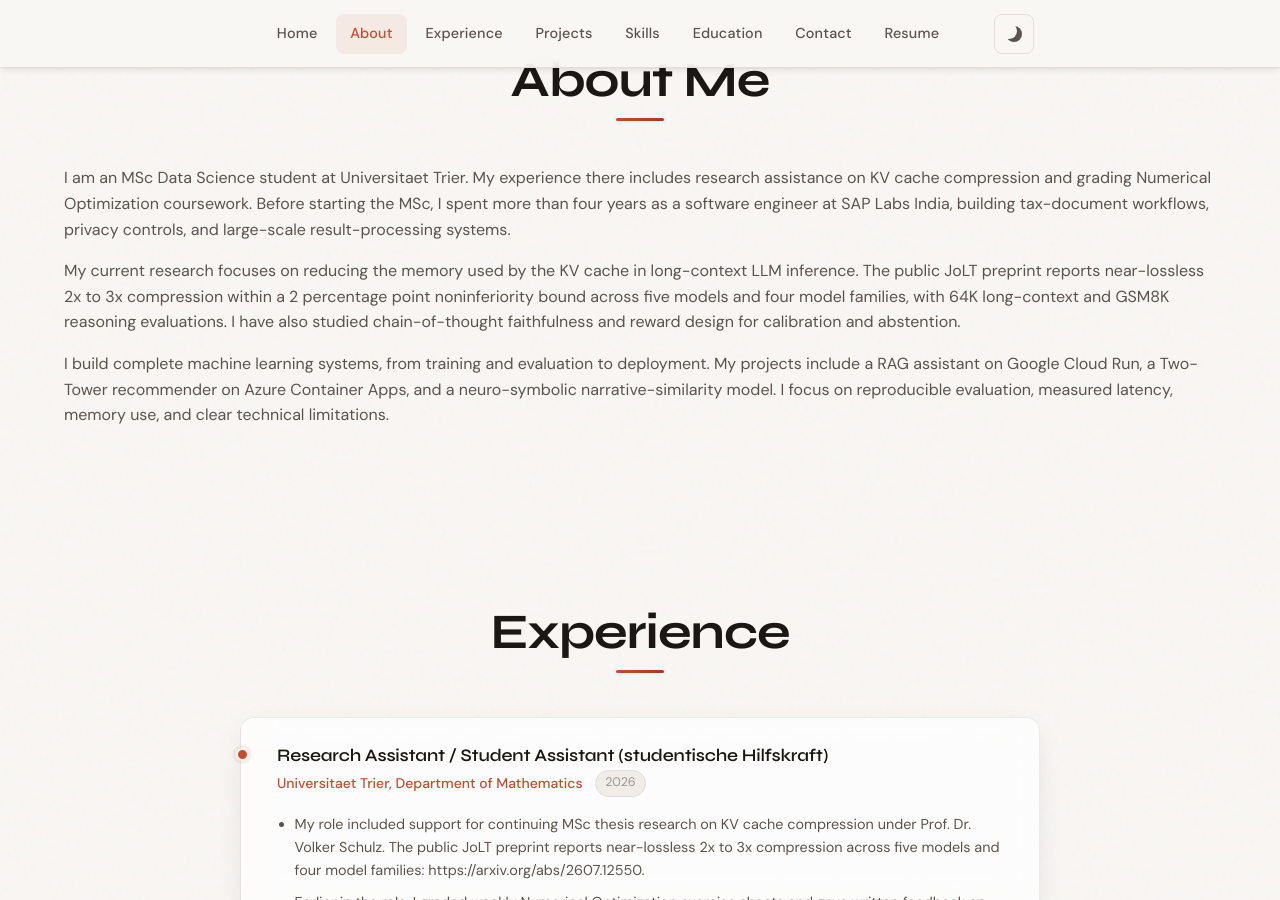
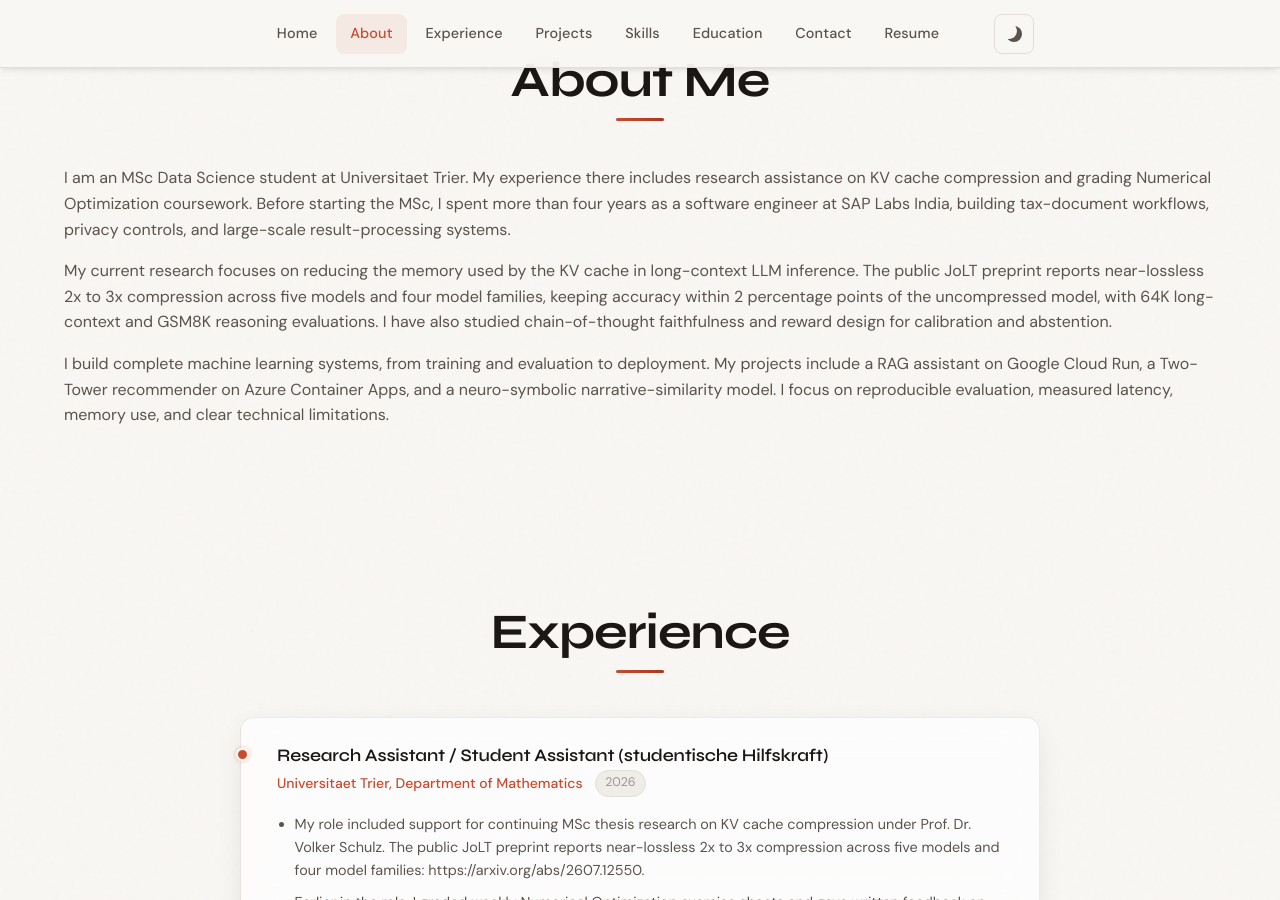
Before and after one commit to rahulk98/rahulk98.github.io, a Jekyll site: the page index.html, which Jekyll copies as it is, in a window 1280 px wide and 900 px high, scrolled down 978 px. Built offline with Jekyll 4.4.1, drawn with Linux system fonts in a browser that asks for light colours; some of the changed text lies outside the part shown.

Commit message:
Reword noninferiority bound phrasing to plain English site-wide
Claude-Session: https://claude.ai/code/session_01FWSsySU6T9Es7R5wqi6Qfx

```diff
--- a/assets/data/education.json
+++ b/assets/data/education.json
@@ -12,7 +12,7 @@
             "thesis": {
                 "title": "Low-Rank Tensor Decomposition for Key-Value Cache Compression in Large Language Models",
                 "status": "In progress",
-                "summary": "In my thesis, I am developing JoLT, which combines partial Tucker decomposition with a rotated low-bit residual. The public preprint reports near-lossless 2x to 3x compression within a 2 percentage point noninferiority bound across five models and four model families: https://arxiv.org/abs/2607.12550."
+                "summary": "In my thesis, I am developing JoLT, which combines partial Tucker decomposition with a rotated low-bit residual. The public preprint reports near-lossless 2x to 3x compression, with accuracy staying within 2 percentage points of the uncompressed model, across five models and four model families: https://arxiv.org/abs/2607.12550."
             },
             "coursework": [
                 { "course": "Elements of Mathematics", "code": "MA4DSC1001", "grade": "3.0", "credits": "10.0" },
--- a/assets/data/personal.json
+++ b/assets/data/personal.json
@@ -8,7 +8,7 @@
     "bio": {
         "paragraphs": [
             "I am an MSc Data Science student at Universitaet Trier. My experience there includes research assistance on KV cache compression and grading Numerical Optimization coursework. Before starting the MSc, I spent more than four years as a software engineer at SAP Labs India, building tax-document workflows, privacy controls, and large-scale result-processing systems.",
-            "My current research focuses on reducing the memory used by the KV cache in long-context LLM inference. The public JoLT preprint reports near-lossless 2x to 3x compression within a 2 percentage point noninferiority bound across five models and four model families, with 64K long-context and GSM8K reasoning evaluations. I have also studied chain-of-thought faithfulness and reward design for calibration and abstention.",
+            "My current research focuses on reducing the memory used by the KV cache in long-context LLM inference. The public JoLT preprint reports near-lossless 2x to 3x compression across five models and four model families, keeping accuracy within 2 percentage points of the uncompressed model, with 64K long-context and GSM8K reasoning evaluations. I have also studied chain-of-thought faithfulness and reward design for calibration and abstention.",
             "I build complete machine learning systems, from training and evaluation to deployment. My projects include a RAG assistant on Google Cloud Run, a Two-Tower recommender on Azure Container Apps, and a neuro-symbolic narrative-similarity model. I focus on reproducible evaluation, measured latency, memory use, and clear technical limitations."
         ]
     },
--- a/assets/data/projects.json
+++ b/assets/data/projects.json
@@ -8,7 +8,7 @@
     "category": "LLM Research",
     "keywords": ["LLMs & NLP", "Optimization", "Research"],
     "thumbnail": "assets/img/projects/kv-cache-tensor-thumb.jpg",
-    "outcome": "Near-lossless 2x to 3x KV cache compression within a 2 percentage point noninferiority bound",
+    "outcome": "Near-lossless 2x to 3x KV cache compression with accuracy within 2 percentage points of the uncompressed model",
     "summary": "For my registered MSc thesis at Universitaet Trier, I am developing JoLT for memory-efficient LLM inference. It combines partial Tucker decomposition with a rotated low-bit residual and Lagrangian budget allocation. The related preprint is A JoLT for the KV Cache: https://arxiv.org/abs/2607.12550.",
     "tags": ["PyTorch", "Tucker Decomposition", "Lagrangian Optimization", "LLM Inference"],
     "stack": ["Python", "PyTorch", "Tucker Decomposition", "Lagrangian Optimization", "FlashJoLT", "LLM Inference"],
@@ -17,7 +17,7 @@
     },
     "detail": [
       "KV caches can become a major memory cost during long-context LLM inference. In my thesis, I combine partial Tucker decomposition over token and feature modes with a rotated low-bit residual.",
-      "I use a Lagrangian dual to select decomposition ranks and residual bit widths jointly under a storage budget. Across five models and four model families, JoLT achieved near-lossless 2x to 3x compression within a 2 percentage point noninferiority bound. I evaluated it on 64K long-context retrieval and GSM8K reasoning."
+      "I use a Lagrangian dual to select decomposition ranks and residual bit widths jointly under a storage budget. Across five models and four model families, JoLT achieved near-lossless 2x to 3x compression while keeping accuracy within 2 percentage points of the uncompressed model. I evaluated it on 64K long-context retrieval and GSM8K reasoning."
     ]
   },
   {
--- a/assets/data/publications.json
+++ b/assets/data/publications.json
@@ -5,7 +5,7 @@
       "conference": "arXiv preprint",
       "year": 2026,
       "url": "https://arxiv.org/abs/2607.12550",
-      "description": "My MSc thesis preprint reports near-lossless 2x to 3x KV cache compression within a 2 percentage point noninferiority bound across five models and four model families."
+      "description": "My MSc thesis preprint reports near-lossless 2x to 3x KV cache compression, with accuracy staying within 2 percentage points of the uncompressed model, across five models and four model families."
     },
     {
       "title": "Structural Companion Study on Tensor Decompositions for the KV Cache",
```
